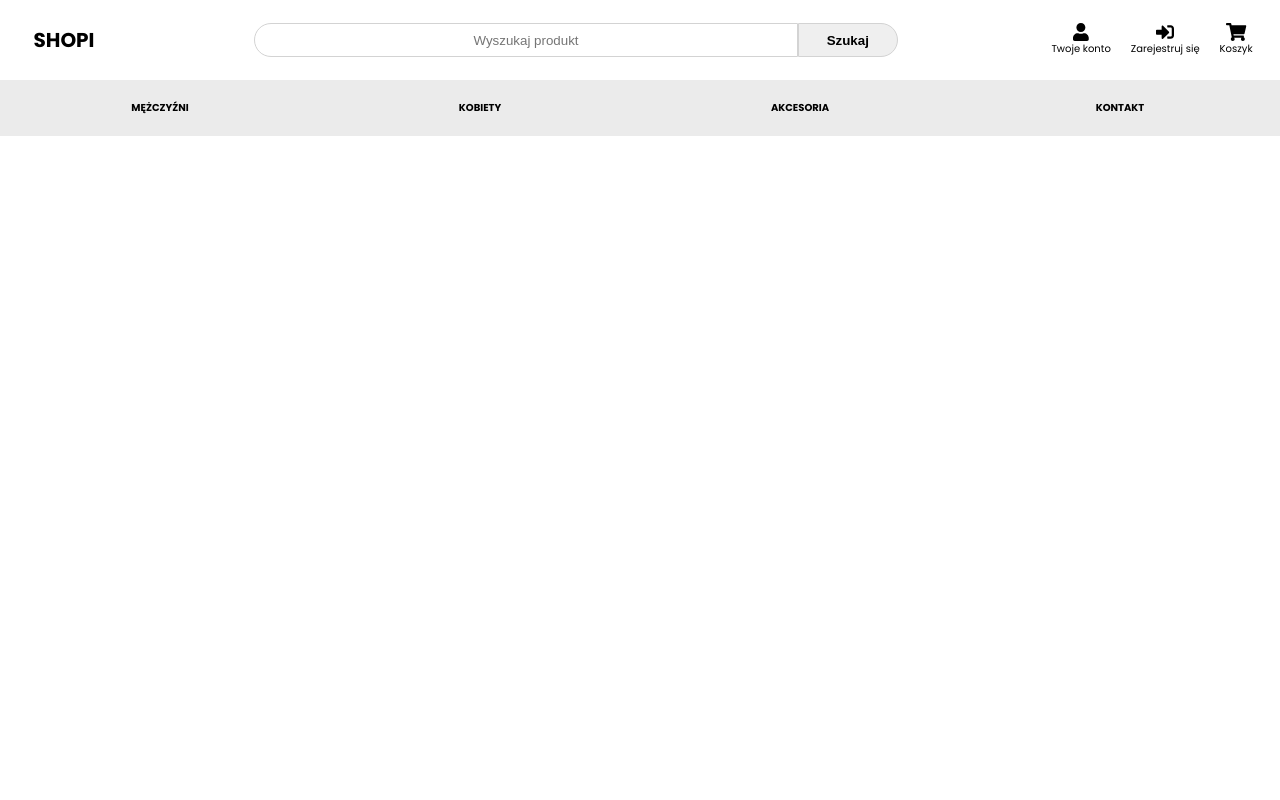
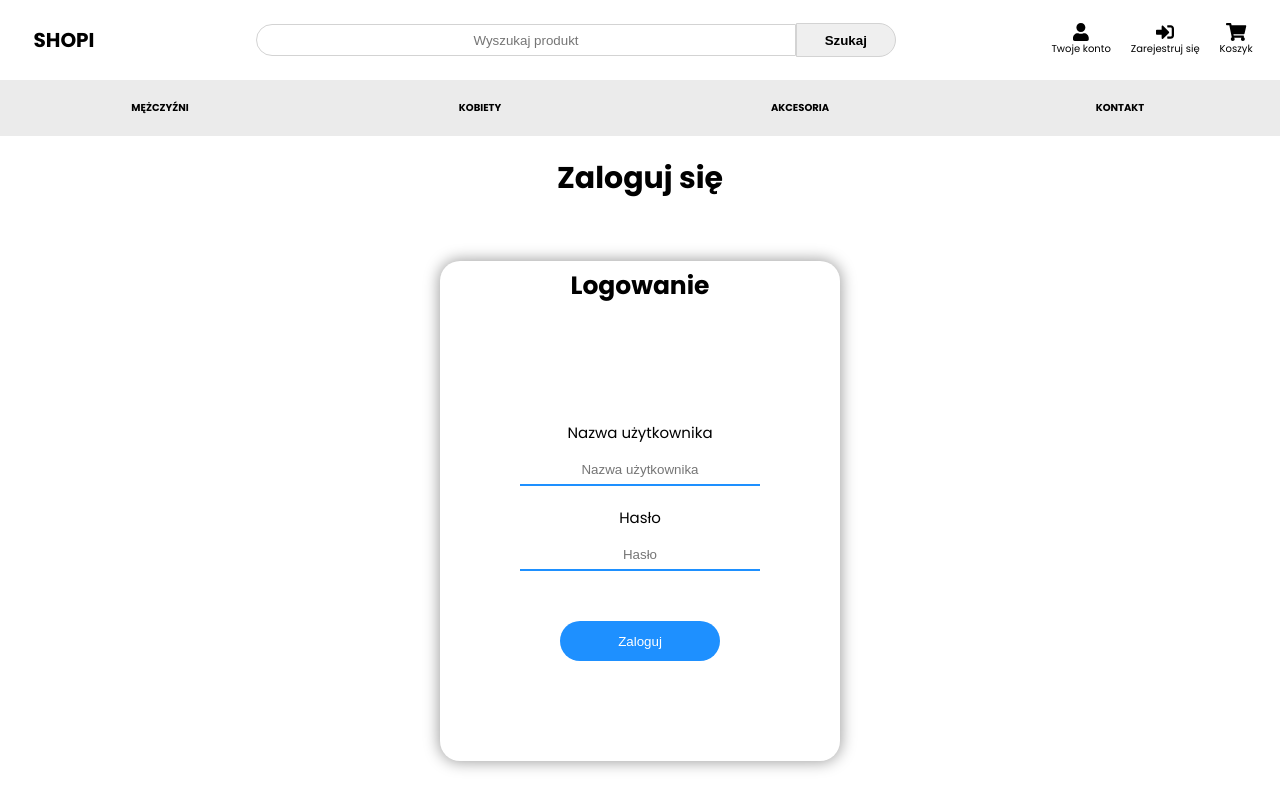
Before and after one commit to AAndrys/Shop-Project, a React (Create React App) app: page /account in a window 1280 px wide. Built offline with nearby package versions, Linux system fonts and the light colour scheme.

Commit message:
login page

```diff
--- a/src/App.js
+++ b/src/App.js
@@ -6,7 +6,8 @@ import { BrowserRouter as Router, Route, Switch } from 'react-router-dom';
 import Home from './components/home';
 import NavBar from './components/navBar';
 import MobileNavBar from './components/mobileNavBar';
-import MobileSideMenu from './components/mobileSideMenu'
+import MobileSideMenu from './components/mobileSideMenu';
+import LoginPage from './components/login';
 
 class App extends React.Component {
   constructor(props) {
@@ -39,6 +40,11 @@ class App extends React.Component {
             exact
             render={(props) => <Home {...props} /> }
           />
+          <Route
+            path='/account'
+            exact
+            render={(props) => <LoginPage {...props} />}
+          />
         </Switch>
       {/* </div> */}
       </Router>
--- /dev/null
+++ b/src/components/login.jsx
@@ -0,0 +1,30 @@
+import React from 'react';
+
+const LoginPage = () => {
+
+    return (
+        <div className='login-container'>
+            <div className='login-area'>
+                <div className='login-page-title'>
+                    <h1>Zaloguj się</h1>
+                </div>
+                <div className='login-box'>
+                    <div className='login-main-box'>
+                        <div className='login-main-box-title'>
+                            <h1>Logowanie</h1>
+                        </div>
+                        <form id='loginForm'>
+                            <label>Nazwa użytkownika</label>
+                            <input type="text" name="inputUsername" placeholder='Nazwa użytkownika' />
+                            <label>Hasło</label>
+                            <input type="password" name="inputUsername" placeholder='Hasło' />
+                            <button type="submit" onClick={(e) => e.preventDefault()}>Zaloguj</button>
+                        </form>
+                    </div>
+                </div>
+            </div>
+        </div>
+    );
+}
+
+export default LoginPage;
--- a/src/index.css
+++ b/src/index.css
@@ -1,4 +1,4 @@
-*::after, *::before {
+*, *::after, *::before {
   margin: 0;
   padding: 0;
 }
--- /dev/null
+++ b/src/styles/_animations.scss
@@ -0,0 +1,8 @@
+@keyframes sideMenuTransform {
+    0% {
+        transform: translateX(100%);
+    }
+    100% {
+        transform: translateX(0%);
+    }
+}
--- /dev/null
+++ b/src/styles/_login.scss
@@ -0,0 +1,93 @@
+.login-container {
+    width: 100%;
+    height: 100%;
+}
+
+.login-area {
+    width: 100%;
+    height: 100%;
+    .login-page-title {
+        @include flexCenter();
+
+        width: 100%;
+        padding: 20px 0;
+        margin-bottom: 40px;
+        h1 {
+            font-size: 30px;
+        }
+    }
+    .login-box {
+        @include flexCenter();
+
+        width: 100%;
+        height: 100%;
+        .login-main-box {
+            @include flexCenter();
+
+            width: 400px;
+            height: 500px;
+            box-shadow: 0px 0px 15px 1px rgba(0, 0, 0, 0.39);
+            border-radius: 20px;
+            flex-direction: column;
+            .login-main-box-title {
+                @include flexCenter();
+
+                width: 100%;
+                height: 10%;
+                h1 {
+                    font-size: 25px;
+                }
+            }
+            #loginForm {
+                @include flexCenter();
+
+                width: 100%;
+                height: 90%;
+                flex-direction: column;
+                label {
+                    font-size: 15px;
+                    padding: 10px 0;
+                }
+                input {
+                    width: 60%;
+                    height: 30px;
+                    border: none;
+                    border-bottom: 2px solid $mainColor;
+                    text-align: center;
+                    margin-bottom: 10px;
+                    transition: all .1s linear;
+                    outline: none;
+                    &:hover {
+                        font-size: 15px;
+                        transform: scale(1.06);
+                    }
+                    &:focus {
+                        font-size: 15px;
+                        transform: scale(1.06);
+                    }
+                    &:active {
+                        font-size: 15px;
+                        transform: scale(1.06);
+                    }
+                }
+                button {
+                    width: 40%;
+                    height: 40px;
+                    margin-top: 10%;
+                    border: none;
+                    border-radius: 50px;
+                    background-color: $mainColor;
+                    color: white;
+                    outline: none;
+                    cursor: pointer;
+                    &:hover {
+                        background-color: rgb(27, 121, 216);
+                    }
+                    &:active {
+                        background-color: rgb(22, 104, 185);
+                    }
+                }
+            }
+        }
+    }
+}
--- a/src/styles/_mobileNavBar.scss
+++ b/src/styles/_mobileNavBar.scss
@@ -142,6 +142,7 @@
         z-index: 1102;
         background-color: white;
         flex-direction: column;
+        animation: sideMenuTransform .3s linear;
         .mobile-side-menu-top-close {
             width: 100%;
             display: flex;
--- a/src/styles/styles.css
+++ b/src/styles/styles.css
@@ -1,4 +1,25 @@
 @charset "UTF-8";
+@-webkit-keyframes sideMenuTransform {
+  0% {
+    -webkit-transform: translateX(100%);
+            transform: translateX(100%);
+  }
+  100% {
+    -webkit-transform: translateX(0%);
+            transform: translateX(0%);
+  }
+}
+@keyframes sideMenuTransform {
+  0% {
+    -webkit-transform: translateX(100%);
+            transform: translateX(100%);
+  }
+  100% {
+    -webkit-transform: translateX(0%);
+            transform: translateX(0%);
+  }
+}
+
 .header-container {
   width: 100%;
   min-height: 100px;
@@ -578,6 +599,8 @@ header .bottom-header nav ul a li {
   -webkit-box-direction: normal;
       -ms-flex-direction: column;
           flex-direction: column;
+  -webkit-animation: sideMenuTransform .3s linear;
+          animation: sideMenuTransform .3s linear;
 }
 
 .mobile-side-menu .mobile-side-menu-light .mobile-side-menu-top-close {
@@ -943,4 +966,159 @@ header .bottom-header nav ul a li {
     margin-bottom: 20px;
   }
 }
+
+.login-container {
+  width: 100%;
+  height: 100%;
+}
+
+.login-area {
+  width: 100%;
+  height: 100%;
+}
+
+.login-area .login-page-title {
+  display: -webkit-box;
+  display: -ms-flexbox;
+  display: flex;
+  -webkit-box-pack: center;
+      -ms-flex-pack: center;
+          justify-content: center;
+  -webkit-box-align: center;
+      -ms-flex-align: center;
+          align-items: center;
+  width: 100%;
+  padding: 20px 0;
+  margin-bottom: 40px;
+}
+
+.login-area .login-page-title h1 {
+  font-size: 30px;
+}
+
+.login-area .login-box {
+  display: -webkit-box;
+  display: -ms-flexbox;
+  display: flex;
+  -webkit-box-pack: center;
+      -ms-flex-pack: center;
+          justify-content: center;
+  -webkit-box-align: center;
+      -ms-flex-align: center;
+          align-items: center;
+  width: 100%;
+  height: 100%;
+}
+
+.login-area .login-box .login-main-box {
+  display: -webkit-box;
+  display: -ms-flexbox;
+  display: flex;
+  -webkit-box-pack: center;
+      -ms-flex-pack: center;
+          justify-content: center;
+  -webkit-box-align: center;
+      -ms-flex-align: center;
+          align-items: center;
+  width: 400px;
+  height: 500px;
+  -webkit-box-shadow: 0px 0px 15px 1px rgba(0, 0, 0, 0.39);
+          box-shadow: 0px 0px 15px 1px rgba(0, 0, 0, 0.39);
+  border-radius: 20px;
+  -webkit-box-orient: vertical;
+  -webkit-box-direction: normal;
+      -ms-flex-direction: column;
+          flex-direction: column;
+}
+
+.login-area .login-box .login-main-box .login-main-box-title {
+  display: -webkit-box;
+  display: -ms-flexbox;
+  display: flex;
+  -webkit-box-pack: center;
+      -ms-flex-pack: center;
+          justify-content: center;
+  -webkit-box-align: center;
+      -ms-flex-align: center;
+          align-items: center;
+  width: 100%;
+  height: 10%;
+}
+
+.login-area .login-box .login-main-box .login-main-box-title h1 {
+  font-size: 25px;
+}
+
+.login-area .login-box .login-main-box #loginForm {
+  display: -webkit-box;
+  display: -ms-flexbox;
+  display: flex;
+  -webkit-box-pack: center;
+      -ms-flex-pack: center;
+          justify-content: center;
+  -webkit-box-align: center;
+      -ms-flex-align: center;
+          align-items: center;
+  width: 100%;
+  height: 90%;
+  -webkit-box-orient: vertical;
+  -webkit-box-direction: normal;
+      -ms-flex-direction: column;
+          flex-direction: column;
+}
+
+.login-area .login-box .login-main-box #loginForm label {
+  font-size: 15px;
+  padding: 10px 0;
+}
+
+.login-area .login-box .login-main-box #loginForm input {
+  width: 60%;
+  height: 30px;
+  border: none;
+  border-bottom: 2px solid #1E90FF;
+  text-align: center;
+  margin-bottom: 10px;
+  -webkit-transition: all .1s linear;
+  transition: all .1s linear;
+  outline: none;
+}
+
+.login-area .login-box .login-main-box #loginForm input:hover {
+  font-size: 15px;
+  -webkit-transform: scale(1.06);
+          transform: scale(1.06);
+}
+
+.login-area .login-box .login-main-box #loginForm input:focus {
+  font-size: 15px;
+  -webkit-transform: scale(1.06);
+          transform: scale(1.06);
+}
+
+.login-area .login-box .login-main-box #loginForm input:active {
+  font-size: 15px;
+  -webkit-transform: scale(1.06);
+          transform: scale(1.06);
+}
+
+.login-area .login-box .login-main-box #loginForm button {
+  width: 40%;
+  height: 40px;
+  margin-top: 10%;
+  border: none;
+  border-radius: 50px;
+  background-color: #1E90FF;
+  color: white;
+  outline: none;
+  cursor: pointer;
+}
+
+.login-area .login-box .login-main-box #loginForm button:hover {
+  background-color: #1b79d8;
+}
+
+.login-area .login-box .login-main-box #loginForm button:active {
+  background-color: #1668b9;
+}
 /*# sourceMappingURL=styles.css.map */
--- a/src/styles/styles.scss
+++ b/src/styles/styles.scss
@@ -1,5 +1,7 @@
 @import './variables';
 @import './mixinStyles';
+
+@import './animations';
 
 //navbar
 @import './navbar';
@@ -8,3 +10,4 @@
 //components styles
 @import './app';
 @import './home';
+@import './login';
```
Also changed, not shown: 1 other file (tests, documents, lock files or other folders).
